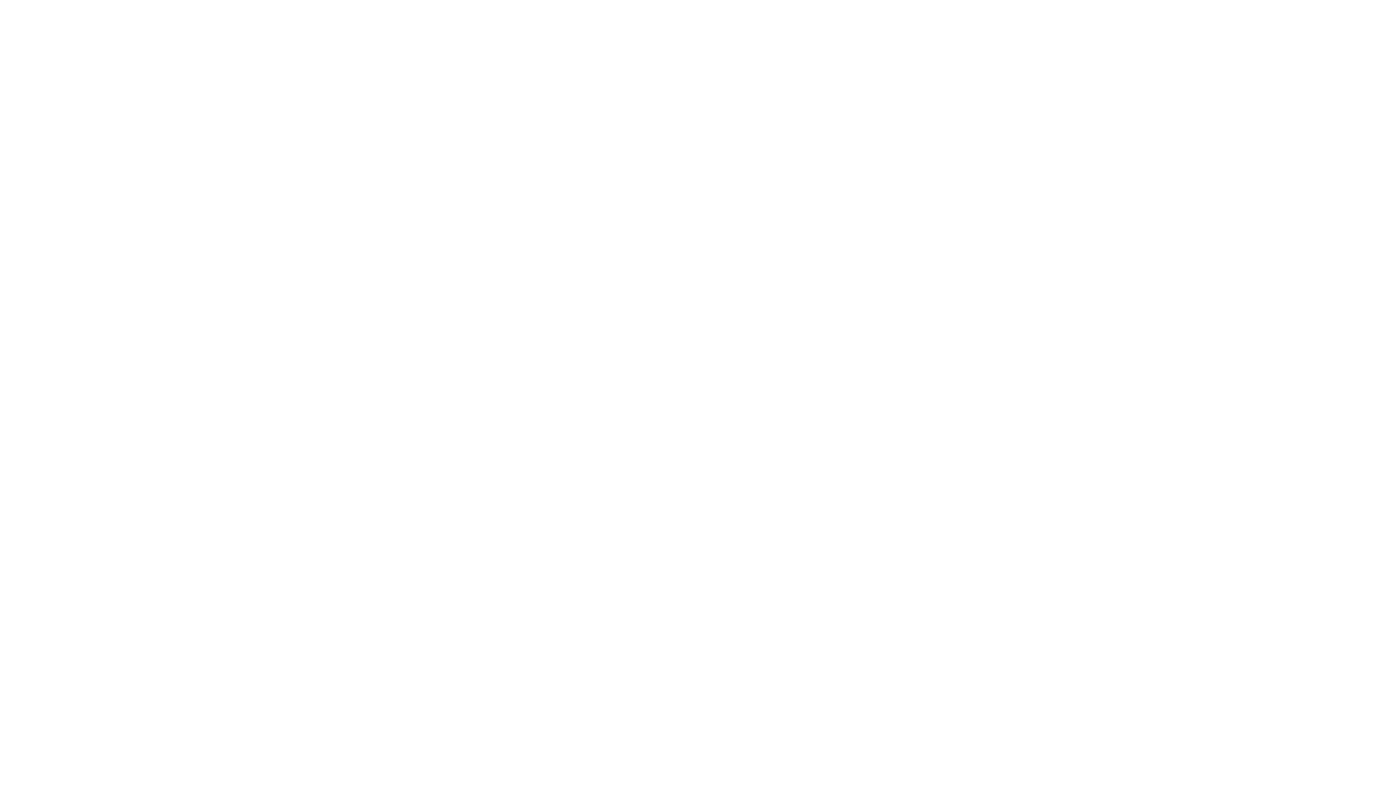
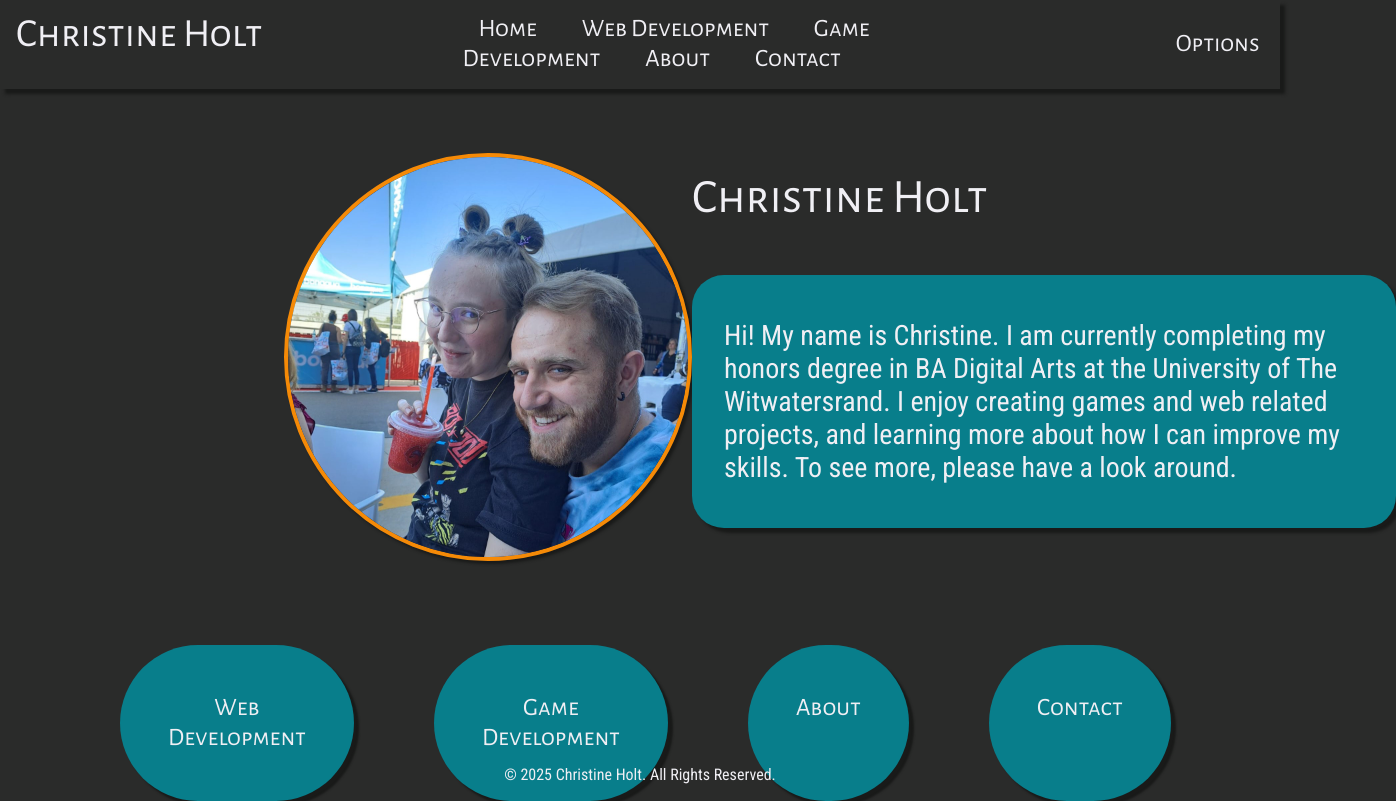
Before and after one commit to NightLocke15/Christine-Holt-Portfolio-Website, a plain HTML site: page index.html in a window 1280 px wide. Shown: the whole page, 1396 px wide, since content can reach past the window. Drawn offline with Linux system fonts and the light colour scheme.

Commit message:
HomePage | Setup

```diff
--- a/index.html
+++ b/index.html
@@ -3,9 +3,44 @@
 <head>
     <meta charset="UTF-8">
     <meta name="viewport" content="width=device-width, initial-scale=1.0">
-    <title>Document</title>
+    <meta name="author" content="Christine Holt">
+    <meta name="description" content="Home Page. This is the main page that contains a photo of the creator, a small description ann links to the rest of the website">
+    <meta name="keywords" content="Homepage, portfolio">
+    <title>Home</title>
+    <link rel="stylesheet" href="styles/mainStyles.css">
+    <link rel="stylesheet" href="styles/indexStyles.css">
+    <script type="module"> import { navigationBar } from "./scripts/navigation.js"
+        navigationBar("Home")</script>
 </head>
 <body>
-
+    <header>
+        <a href="./index.html" class="logoLink">Christine Holt</a>
+        <nav class="navigation">
+            <section class="navigationLinksHolder" id="navLinks">
+                <article class="navigationLinks"></article>
+                <button class="optionsButton">Options</button>
+            </section>
+        </nav>
+    </header>
+    <section class="homepageHolder">
+        <article class="homepageMainContent">
+            <div class="profilePhotoHolder">
+                <img class="profilePhoto" src="./images/picture.jpg" alt="Image of Christine Holt" />
+            </div>
+            <div class="creatorInfo">
+                <h1>Christine Holt</h1>
+                <article class="description">
+                    <p>Hi! My name is Christine. I am currently completing my honors degree in BA Digital Arts at the University of The Witwatersrand.
+                    I enjoy creating games and web related projects, and learning more about how I can improve my skills.
+                    To see more, please have a look around.</p>
+                </article>
+            </div>
+        </article>
+        <section class="sections"></section>
+    </section>
+    <footer>
+        <p>&copy; 2025 Christine Holt. All Rights Reserved.</p>
+    </footer>
+    <script src="scripts/sections.js"></script>
 </body>
 </html>
--- /dev/null
+++ b/scripts/navigation.js
@@ -0,0 +1,19 @@
+const root = "./";
+
+const navigationMenu = [
+    {name: "Home", href: `${root}index.html`},
+    {name: "Web Development", href: `${root}webDevelopment/index.html`},
+    {name: "Game Development", href: `${root}gameDevelopment/index.html`},
+    {name: "About", href: `${root}about/index.html`},
+    {name: "Contact", href: `${root}contact/index.html`},
+];
+
+const navList = document.querySelector(".navigationLinks");
+
+export function navigationBar(currentPage) {
+    let links = navigationMenu.map((menuItem) => {
+        return `<a class="navLink" id="${menuItem.name}" href="${menuItem.href}">${menuItem.name}</a>`
+    }).join("");
+
+    navList.innerHTML = links;
+}
--- /dev/null
+++ b/scripts/sections.js
@@ -0,0 +1,40 @@
+const root = "./";
+
+const sections = [
+    {
+        id: "webDev",
+        name: "Web Development",
+        href: `${root}webDevelopment/index.html`
+    },
+    {
+        id: "gameDev",
+        name: "Game Development",
+        href: `${root}gameDevelopment/index.html`
+    },
+    {
+        id: "about",
+        name: "About",
+        href: `${root}about/index.html`
+    },
+    {
+        id: "contact",
+        name: "Contact",
+        href: `${root}contact/index.html`
+    },
+]
+
+const sectionLinks = document.querySelector(".sections");
+
+addSections();
+
+function addSections() {
+    let buttons = sections.map((section) => {
+        const { id, name, href } = section;
+
+        return `<a class="sectionLink" id="${id}" href="${href}">
+                    ${name}
+                </a>`
+    }).join("");
+
+    sectionLinks.innerHTML = buttons;
+}
--- /dev/null
+++ b/styles/indexStyles.css
@@ -0,0 +1,142 @@
+@import url("https://fonts.googleapis.com/css2?family=Alegreya+Sans+SC:ital,wght@0,100;0,300;0,400;0,500;0,700;0,800;0,900;1,100;1,300;1,400;1,500;1,700;1,800;1,900&display=swap");
+
+h1 {
+    font-family: "Alegreya Sans SC", sans-serif;
+    font-weight: 400;
+    font-size: 48px;
+}
+
+header {
+    background-color: #2a2b2a;
+    box-shadow: 5px 5px 3px #191a19;
+    display: flex;
+    position: static;
+}
+
+footer {
+    position: fixed;
+    bottom: 0;
+    left: 0;
+    width: 100%;
+    text-align: center;
+}
+
+.logoLink {
+    font-family: "Alegreya Sans SC", sans-serif;
+    flex: 1;
+    text-decoration: none;
+    color: #f0eff4;
+    font-size: 40px;
+    padding: 0.2rem 1rem;
+    margin-top: 0.4rem;
+    transition: color 0.2s ease-out;
+}
+
+.logoLink:hover {
+    color: #F26419;
+}
+
+.navigation {
+    flex: 2;
+}
+
+.navigationLinksHolder {
+    display: flex;
+    justify-content: flex-end;
+    margin: 0.9rem;
+}
+
+.navLink {
+    margin: auto;
+    font-family: "Alegreya Sans SC", sans-serif;
+    text-decoration: none;
+    color: #f0eff4;
+    font-size: 25px;
+    padding: 0.2rem 1rem;
+    margin-right: 0.8rem;
+    transition: color 0.2s ease-out;
+}
+
+.navLink:hover {
+    color: #F26419;
+}
+
+.optionsButton {
+    font-family: "Alegreya Sans SC", sans-serif;
+    color: #f0eff4;
+    font-size: 25px;
+    background-color: #2a2b2a;
+    border: none;
+    cursor: pointer;
+    transition: color 0.2s ease-out;
+}
+
+.optionsButton:hover {
+    color: #F26419;
+}
+
+.homepageHolder {
+    margin-top: 2rem;
+}
+
+.homepageMainContent {
+    display: flex;
+    justify-content: center;
+}
+
+.profilePhotoHolder {
+    flex: 1;
+}
+
+.profilePhoto {
+    width: 25rem;
+    height: 25rem;
+    border-radius: 15rem;
+    border: 0.3rem solid #F58A07;
+    box-shadow: 3px 3px 3px #191a19;
+    margin-left: 25rem;
+    margin-top: 2rem;
+}
+
+.creatorInfo {
+    flex: 1;
+}
+
+.description {
+    background-color: #087E8B;
+    width: 40rem;
+    font-size: 28px;
+    padding: 1rem 2rem;
+    border-radius: 2rem;
+    box-shadow: 5px 5px 3px #191a19;
+}
+
+.sections {
+    display: flex;
+    margin-top: 5rem;
+    margin-left: 5rem;
+    margin-right: 5rem;
+}
+
+.sectionLink {
+    font-family: "Alegreya Sans SC", sans-serif;
+    text-decoration: none;
+    color: #f0eff4;
+    font-size: 25px;
+    text-wrap: wrap;
+    flex: 1;
+    text-align: center;
+    background-color: #087E8B;
+    margin-right: 2.5rem;
+    margin-left: 2.5rem;
+    padding: 3rem;
+    border-radius: 10rem;
+    box-shadow: 5px 5px 2px #191a19;
+    transition: transform 0.2s ease-in-out;
+    transition: background-color 0.2s ease-out;
+}
+
+.sectionLink:hover {
+    background-color: #F26419 ;
+    transform: scale(1.05);
+}
--- /dev/null
+++ b/styles/mainStyles.css
@@ -0,0 +1,9 @@
+@import url("https://fonts.googleapis.com/css2?family=Roboto+Condensed:ital,wght@0,100..900;1,100..900&display=swap");
+
+body {
+    background-color: #2a2b2a;
+    color: #f0eff4;
+    font-family: "Roboto Condensed", sans-serif;
+    margin: 0px;
+    padding: 0px;
+}
```
Also changed, not shown: about/index.html (added, +20 -0 lines), contact/index.html (added, +20 -0 lines), gameDevelopment/index.html (added, +20 -0 lines), webDevelopment/index.html (added, +20 -0 lines), images/picture.jpg (added).
